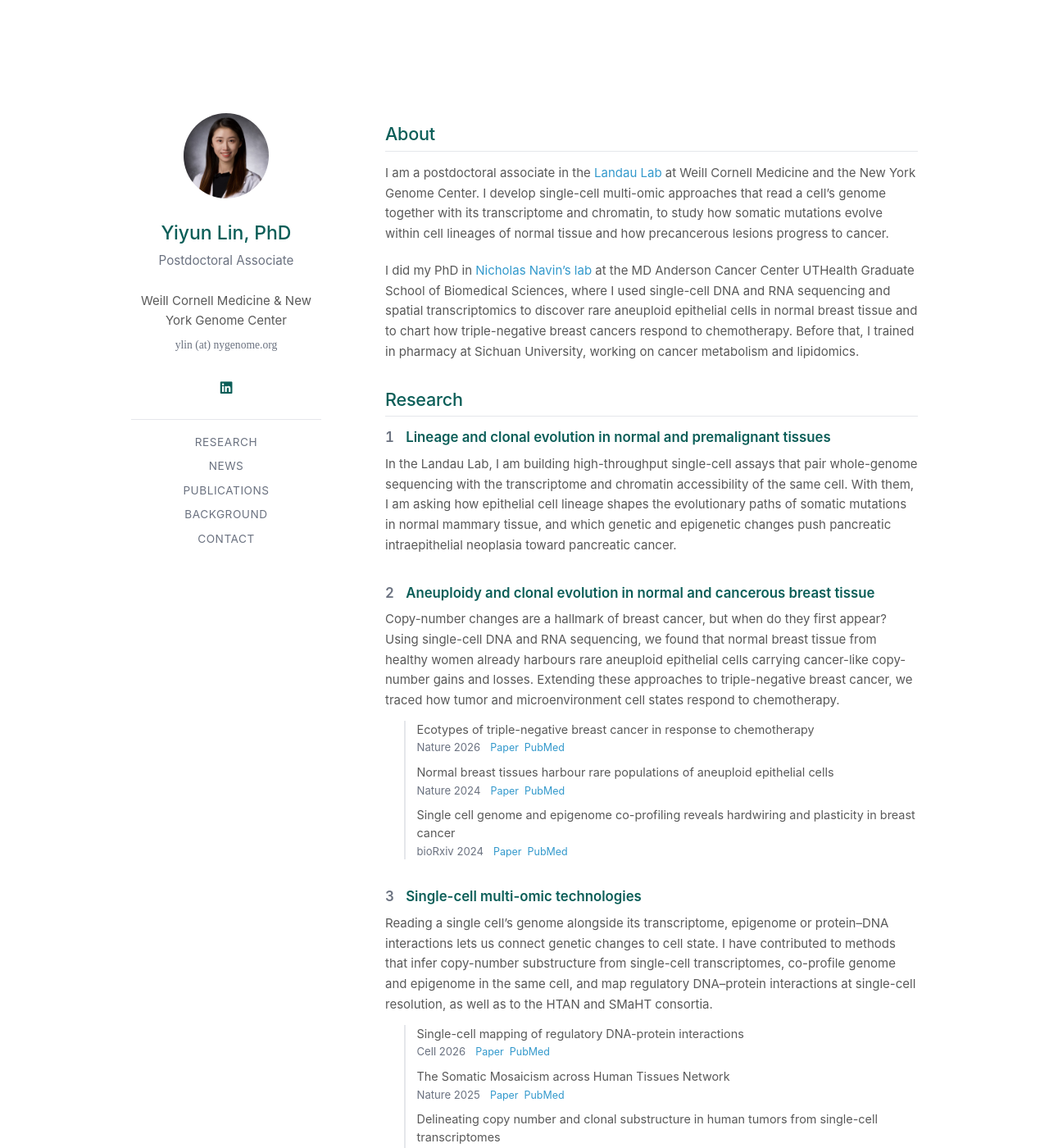
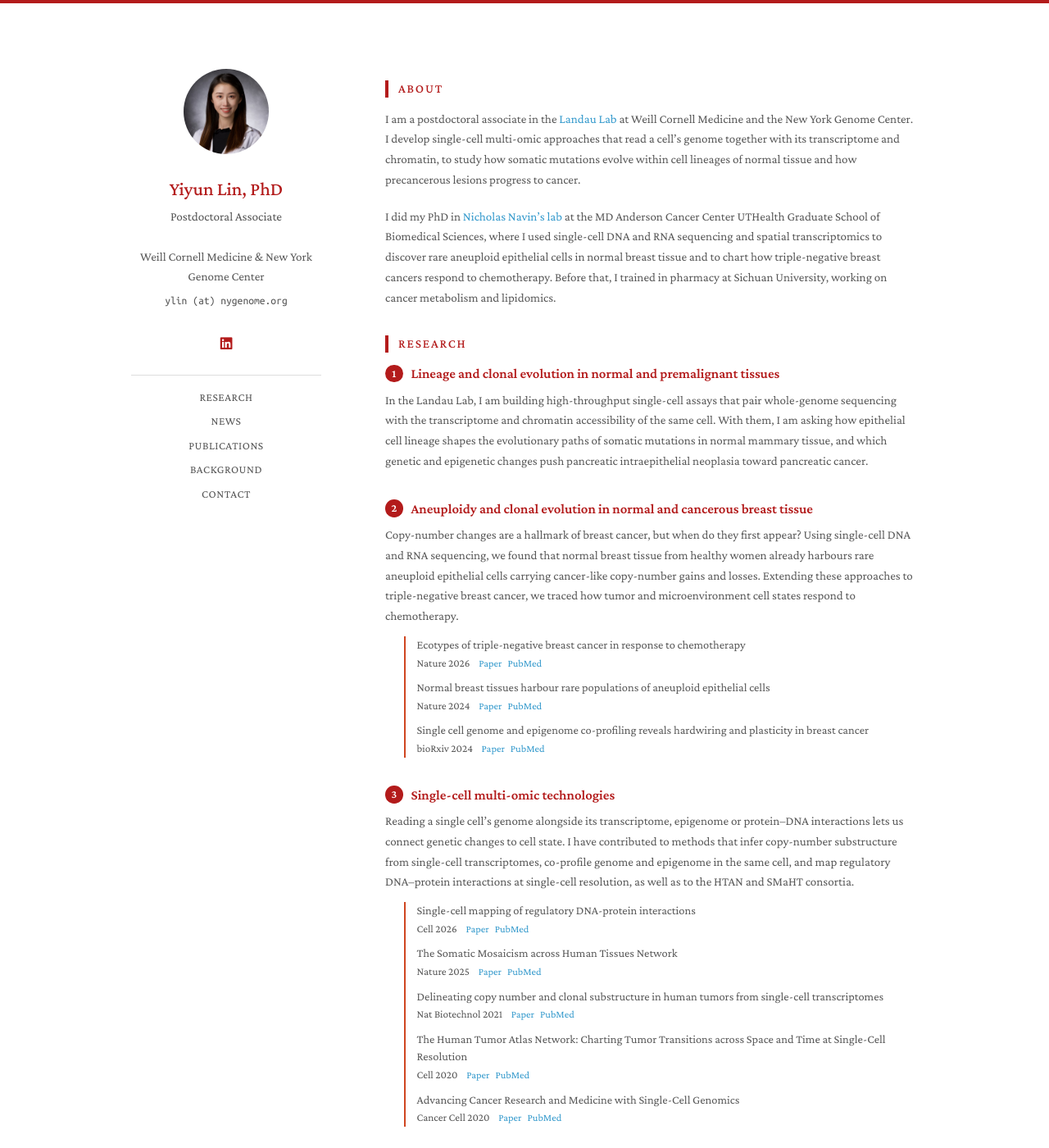
Before and after one commit to yiyunlin1992/yiyunlin1992.github.io, a Jekyll site: the page built from index.md, in a window 1280 px wide and 1400 px high. Shown: the whole window at 82% size. Built offline with Jekyll 4.4.1, drawn with Linux system fonts in a browser that asks for light colours; a style sheet for code colours, icons or effects is not loaded; our own code applies the rules of GitHub Pages for plain Markdown files.

Commit message:
Weill Cornell palette and serif styling

```diff
--- a/_config.yml
+++ b/_config.yml
@@ -29,7 +29,7 @@ favicon: ./favicon.ico
 # Theme options
 enable_footnote: true
 auto_dark_mode: true
-font: "Sans Serif" # or "Serif"
+font: "Serif" # or "Sans Serif"
 
 # Build settings
 url: https://yiyunlin1992.github.io
--- a/_sass/minimal-light-no-dark-mode.scss
+++ b/_sass/minimal-light-no-dark-mode.scss
@@ -7,7 +7,7 @@
   height:2.4rem;
   width:2.4rem;
   background-color:transparent;
-  color:#0b5e58!important;
+  color:#B31B1B!important;
   border-radius:100%;
   text-align:center;
   font-size:1.15rem;
@@ -29,7 +29,7 @@
       }
       .social-icons a:hover:after {
         width: 100%;
-        background: #0f7a72;
+        background: #CF4520;
       }
      */
 
@@ -183,18 +183,18 @@ papertitle {
 
 h3, h4, h5, h6 {
   font-weight: 600;
-  color:#0b5e58;
+  color:#B31B1B;
   margin:0 0 20px;
 }
 
 h1 {
   font-weight: 500;
-  color:#0b5e58;
+  color:#B31B1B;
   margin:0 0 20px;
 }
 
 h2 {
-  color:#0b5e58;
+  color:#B31B1B;
   font-weight: 500;
   margin:2px 0px 15px;
   font-size: 157%;
--- a/_sass/minimal-light.scss
+++ b/_sass/minimal-light.scss
@@ -7,14 +7,14 @@
   height:2.4rem;
   width:2.4rem;
   background-color:transparent;
-  color:#0b5e58!important;
+  color:#B31B1B!important;
   border-radius:100%;
   text-align:center;
   font-size:1.15rem;
   line-height:2.5rem;
   margin-right:1rem}
 
-@media (prefers-color-scheme: dark) { .social-icons a {color: #4fd1c5 !important; }}
+@media (prefers-color-scheme: dark) { .social-icons a {color: #E7751D !important; }}
 
 .social-icons a:last-child{margin-right:0}.social-icons a:hover{background-color:white;
     color:black;
@@ -31,7 +31,7 @@
       }
       .social-icons a:hover:after {
         width: 100%;
-        background: #0f7a72;
+        background: #CF4520;
       }
      */
 
@@ -50,7 +50,7 @@
       }
     .social-icons a:hover:after {
         width: 100%;
-        background: #7fe0d6;
+        background: #F2A25C;
       }
     */
 }
@@ -230,18 +230,18 @@ papertitle {
 
 h3, h4, h5, h6 {
   font-weight: 600;
-  color:#0b5e58;
+  color:#B31B1B;
   margin:0 0 20px;
 }
 
 h1 {
   font-weight: 500;
-  color:#0b5e58;
+  color:#B31B1B;
   margin:0 0 20px;
 }
 
 h2 {
-  color:#0b5e58;
+  color:#B31B1B;
   font-weight: 500;
   margin:2px 0px 15px;
   font-size: 157%;
--- a/assets/css/custom.css
+++ b/assets/css/custom.css
@@ -4,15 +4,17 @@
    --------------------------------------------------------------------------- */
 
 :root {
-  --accent: #0b5e58;
-  --muted: #6b7280;
-  --rule: #e5e7eb;
-  --chip-bg: #f3f4f6;
+  --accent: #B31B1B;
+  --muted: #555555;
+  --rule: #dddddd;
+  --chip-bg: #f7f7f7;
+  --accent-2: #CF4520;
 }
 
 @media (prefers-color-scheme: dark) {
   :root {
-    --accent: #4fd1c5;
+    --accent: #E7751D;
+    --accent-2: #F2A25C;
     --muted: #9aa0aa;
     --rule: #33353f;
     --chip-bg: #2a2c37;
@@ -475,3 +477,48 @@ section h2#research {
   font-size: 1.05em;
 }
 .pub-subhead + .section-note { margin-top: 0; }
+
+
+/* ===========================================================================
+   Yiyun's variant: Weill Cornell palette (brand.weill.cornell.edu) and a
+   different heading treatment. Structure is unchanged.
+   Cornell Red #B31B1B · Dark Orange #CF4520 · Bright Orange #E7751D
+   =========================================================================== */
+
+/* thin red rule across the top of the page */
+body { border-top: 4px solid var(--accent); }
+
+/* name in red */
+header h1 { color: var(--accent); }
+
+/* section headings: small caps label with a red bar on the left, no underline */
+section h2 {
+  font-size: 0.95rem;
+  text-transform: uppercase;
+  letter-spacing: 0.12em;
+  border-bottom: none;
+  border-left: 4px solid var(--accent);
+  padding: 2px 0 2px 12px;
+}
+
+/* theme numbers as filled red circles */
+.theme-num {
+  min-width: 0;
+  width: 1.6em;
+  height: 1.6em;
+  line-height: 1.6em;
+  margin-right: 10px;
+  border-radius: 50%;
+  background: var(--accent);
+  color: #fff;
+  text-align: center;
+  font-size: 0.8em;
+  font-weight: 700;
+  vertical-align: 0.1em;
+}
+
+/* paper lists under each theme hang off an orange rule */
+.theme-papers { border-left-color: var(--accent-2); }
+
+.section-nav a:hover,
+a:hover { color: var(--accent-2); }
```
